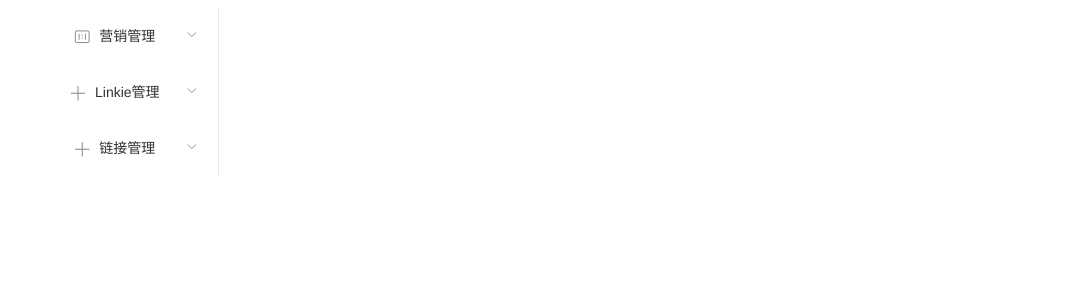
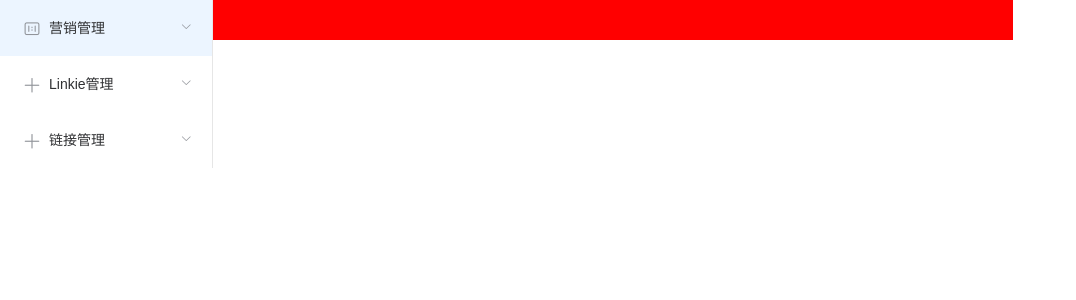
Before and after one commit to LinHuanTanLy/django_vue, a Vue app in the folder frontend/: page /#/ in a window 1280 px wide. Shown: the top 300 px of the page, without its empty margins (0-1076 px from the left). Built offline with nearby package versions, Linux system fonts and the light colour scheme.

Commit message:
feat:修改主页

```diff
--- a/frontend/src/App.vue
+++ b/frontend/src/App.vue
@@ -1,26 +1,13 @@
 <template>
-  <div id="app">
-    <router-view/>
+  <div id="app" className="fillcontain">
+    <router-view></router-view>
   </div>
 </template>
 
 <script>
-import {onMounted} from "vue";
-
-export default {
-  name: 'App',
-  mounted() {
-  }
-}
-
+export default {}
 </script>
 
-<style>
-#app {
-  font-family: 'Avenir', Helvetica, Arial, sans-serif;
-  -webkit-font-smoothing: antialiased;
-  -moz-osx-font-smoothing: grayscale;
-  text-align: center;
-  color: #2c3e50;
-}
+<style lang="less">
+@import './style/common';
 </style>
--- a/frontend/src/pages/home/Home.vue
+++ b/frontend/src/pages/home/Home.vue
@@ -5,7 +5,11 @@
         <el-menu :default-active="defaultActive" style="min-height: 100%;" theme="dark" router>
           <el-submenu index="1">
             <template slot="title"><i class="el-icon-c-scale-to-original"></i>营销管理</template>
-            <el-menu-item index="userList">营销管理一</el-menu-item>
+            <el-menu-item index="links"
+            >我的收藏夹
+            </el-menu-item
+            >
+            <el-menu-item index="links" @click="replaceRouter('/links')">营销管理一</el-menu-item>
             <el-menu-item index="shopList">营销管理二</el-menu-item>
           </el-submenu>
           <el-submenu index="2">
@@ -20,9 +24,11 @@
           </el-submenu>
         </el-menu>
       </el-col>
-      <el-col :span="20" style="height: 100%;overflow: auto;">
+      <el-col :span="20" style="height: 100%;overflow: auto; width: 800px; background-color: red">
         <keep-alive>
-          <router-view></router-view>
+          <el-main>
+            <router-view></router-view>
+          </el-main>
         </keep-alive>
       </el-col>
     </el-row>
@@ -36,6 +42,11 @@ export default {
       return this.$route.path.replace('/', '');
     }
   },
+  methods: {
+    replaceRouter: function (router) {
+      this.$router.replace(router);
+    }
+  },
 }
 </script>
 
--- /dev/null
+++ b/frontend/src/pages/links/Links.vue
@@ -0,0 +1,13 @@
+<template>
+  <el-button>links</el-button>
+</template>
+
+<script>
+export default {
+  name: "Links"
+}
+</script>
+
+<style scoped>
+
+</style>
--- a/frontend/src/router/index.js
+++ b/frontend/src/router/index.js
@@ -4,12 +4,17 @@ import Router from 'vue-router'
 Vue.use(Router)
 
 const home = () => import("../pages/home/Home.vue")
+const links = () => import("../pages/links/Links.vue")
 
 
 const routers = [
   {
     path: "/",
     component: home
+  },
+  {
+    path: "/links",
+    component: links
   }
 ]
 
--- /dev/null
+++ b/frontend/src/style/common.less
@@ -0,0 +1,95 @@
+body, div, span, header, footer, nav, section, aside, article, ul, dl, dt, dd, li, a, p, h1, h2, h3, h4,h5, h6, i, b, textarea, button, input, select, figure, figcaption {
+    padding: 0;
+    margin: 0;
+    list-style: none;
+    font-style: normal;
+    text-decoration: none;
+    border: none;
+    font-family: "Microsoft Yahei",sans-serif;
+    -webkit-tap-highlight-color:transparent;
+    -webkit-font-smoothing: antialiased;
+    &:focus {
+        outline: none;
+    }
+}
+
+/*定义滚动条高宽及背景 高宽分别对应横竖滚动条的尺寸*/
+::-webkit-scrollbar
+{
+    width: 0px;
+    height: 0px;
+    background-color: #F5F5F5;
+}
+
+/*定义滚动条轨道 内阴影+圆角*/
+::-webkit-scrollbar-track
+{
+    -webkit-box-shadow: inset 0 0 1px rgba(0,0,0,0);
+    border-radius: 10px;
+    background-color: #F5F5F5;
+}
+
+/*定义滑块 内阴影+圆角*/
+::-webkit-scrollbar-thumb
+{
+    border-radius: 10px;
+    -webkit-box-shadow: inset 0 0 6px rgba(0,0,0,.3);
+    background-color: #555;
+}
+
+input[type="button"], input[type="submit"], input[type="search"], input[type="reset"] {
+    -webkit-appearance: none;
+}
+
+textarea { -webkit-appearance: none;}
+
+html,body{
+    height: 100%;
+    width: 100%;
+    // background-color: #F5F5F5;
+}
+
+.fillcontain{
+    height: 100%;
+    width: 100%;
+}
+.clear:after{
+    content: '';
+    display: block;
+    clear: both;
+}
+
+.clear{
+    zoom:1;
+}
+
+.back_img{
+    background-repeat: no-repeat;
+    background-size: 100% 100%;
+}
+
+.margin{
+    margin: 0 auto;
+}
+
+.left{
+    float: left;
+}
+
+.right{
+    float: right;
+}
+
+.hide{
+    display: none;
+}
+
+.show{
+    display: block;
+}
+
+.ellipsis{
+    overflow: hidden;
+    text-overflow: ellipsis;
+    white-space: nowrap;
+}
```
